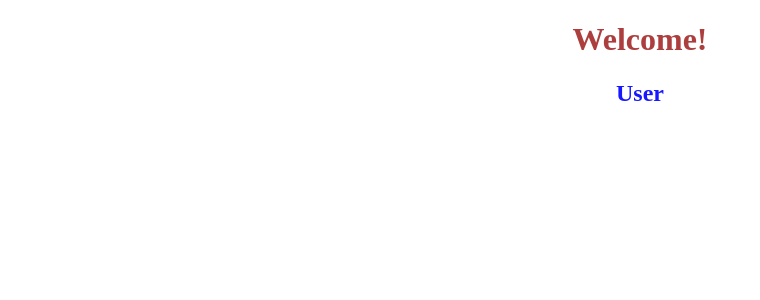
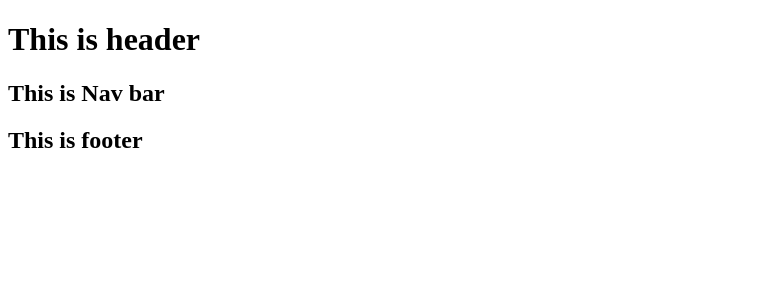
Before and after one commit to vimalprogrammer/React-basics, a React (Create React App) app: page / in a window 1280 px wide. Shown: the top 300 px of the page, without its empty margins (0-760 px from the left). Built offline with nearby package versions, Linux system fonts and the light colour scheme.

Commit message:
components clarified

```diff
--- a/src/index.js
+++ b/src/index.js
@@ -17,6 +17,8 @@ add();
 const ele=React.createElement('h1',{},'Hello Sasi');
 ReactDOM.render(ele,document.getElementById('root'));
 */
+
+/*
 const mystyle={
   textAlign:'center', //css seaparte by comma
   color:'blue',
@@ -27,3 +29,28 @@ const ele=<div style={mystyle}>
   <h2>User</h2>
 </div>
 ReactDOM.render(ele,document.getElementById('root'));
+*/
+function Header()
+{
+  return <div>
+    <h1>This is header</h1>
+  </div>
+}
+function Nav()
+{
+  return <h2>This is Nav bar</h2>
+}
+function Footer()
+{
+  return <h2>This is footer</h2>
+}
+function MyWebsite()
+{
+  return <div>
+    <Header/>
+    <Nav/>
+    <Footer/>
+  </div>
+}
+
+ReactDOM.render(<MyWebsite/>,document.getElementById('root'));
```
